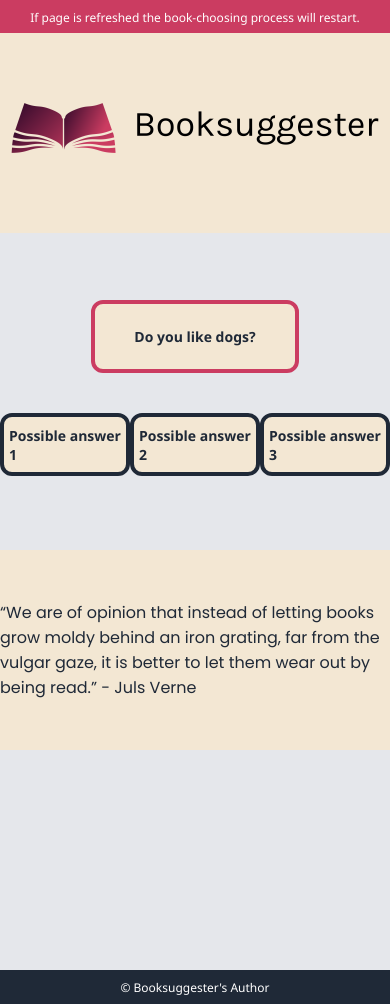
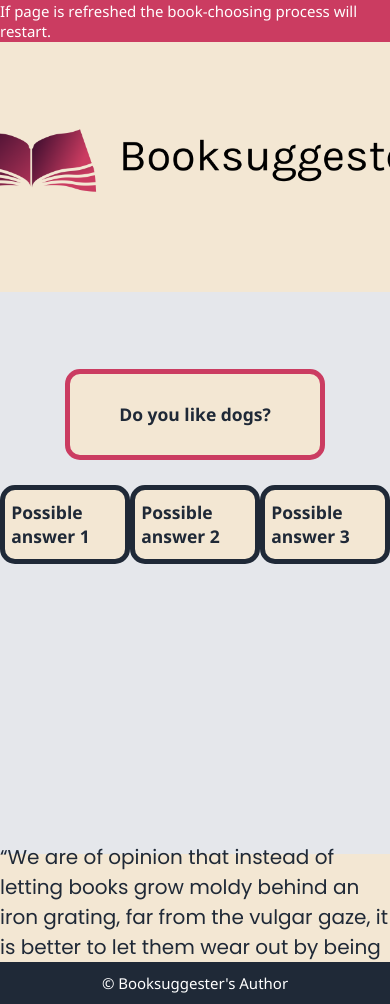
Before and after one commit to DoMonkysFly7/Booksuggester-CS50_Web_Final_Project-, a Django app: page / in a window 390 px wide; the page is wider, and only the part inside the window is pictured. Run offline with Django 4.2, Linux system fonts and the light colour scheme; some libraries are stand-ins or nearby versions.

Commit message:
Fifth Commit - Solved Media Queries for smaller screens

```diff
--- a/final_project_web/booksuggester/static/booksuggester/styles.css
+++ b/final_project_web/booksuggester/static/booksuggester/styles.css
@@ -4,7 +4,9 @@
 
 body {
   background-color: #E5E7EB;
-  margin: 0px; }
+  margin: 0px;
+  zoom: 125%;
+  max-zoom: 125%; }
 
 html {
   max-width: 100%;
@@ -39,9 +41,9 @@
   background-color: #1F2937; }
 
 #quotes_container {
-  position: absolute;
+  position: fixed;
   width: 100%;
-  top: 549.5px;
+  bottom: 34px;
   background-color: #F3E7D3;
   color: #1F2937;
   height: 200px;
@@ -163,5 +165,23 @@
     background-color: #6F2DA8;
     border-color: #6F2DA8;
     color: #6F2DA8; } }
+@media only screen and (max-device-height: 1000px) {
+  #app {
+    position: relative;
+    bottom: 50px; }
+
+  #quotes_container {
+    bottom: -80px; }
+
+  #question {
+    position: relative;
+    top: 45px; }
+
+  #quotes {
+    position: relative;
+    bottom: 50px; }
+
+  #answer_container {
+    top: 165px; } }
 
 /*# sourceMappingURL=styles.css.map */
--- a/final_project_web/booksuggester/static/booksuggester/styles.scss
+++ b/final_project_web/booksuggester/static/booksuggester/styles.scss
@@ -26,6 +26,8 @@
 body {
     background-color: $font-color-2;
     margin: 0px;
+    zoom: 125%;
+    max-zoom: 125%;
 }
 
 // Disable horizontal sroll (interfers with 'runRight, runLeft animations'
@@ -72,9 +74,9 @@
 
 // Quotes
 #quotes_container {
-    position: absolute;
+    position: fixed;
     width: 100%;
-    top: 549.5px;
+    bottom: 34px;
     background-color: $back-color-6;
     color: $back-color-3;
     height: 200px;
@@ -113,6 +115,7 @@
 
 // Questions and answers
 
+
 #answer_container, #question_container {
     display: flex;
     align-items: center;
@@ -128,6 +131,7 @@
 #question_container {
     justify-content: center;
     top: 100px;
+    // bottom: 0;
 }
 
 #answer, #question {
@@ -252,6 +256,35 @@
     }
 }
 
+// Media Queries
+
+// Smaller screens
+@media only screen and (max-device-height: 1000px) {
+    #app {
+        position: relative;
+        bottom: 50px;
+    }
+
+    #quotes_container {
+        bottom: -80px;
+    }
+
+    #question {
+        position: relative;
+        top: 45px;
+    }
+
+    #quotes {
+        position: relative;
+        bottom: 50px;
+    }
+
+    #answer_container {
+        top: 165px;
+    }
+}
+
+
 // Flex:
 // align-items (vertically) - reverse when flex-direction is a column
 // justify-content (horizontally) - reverse when flex-direction is a column
```
Also changed, not shown: 1 other file.
